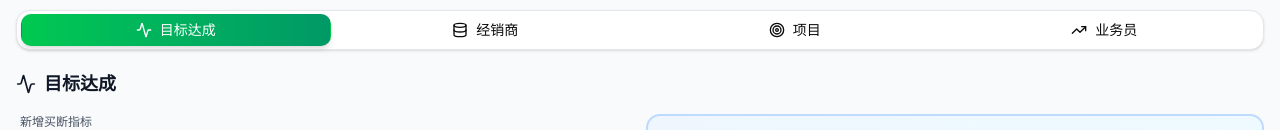
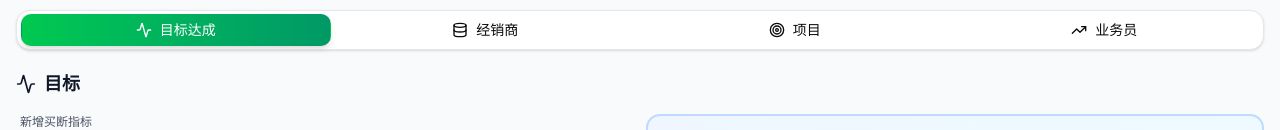
Before and after one commit to navylee1990/coze_jsc, a Next.js app: page /sales in a window 1280 px wide. Shown: the part 132-262 px from the top of the page. Built offline with nearby package versions, Linux system fonts and the light colour scheme.

Commit message:
feat: 将目标达成页面标题改为目标

```diff
--- a/src/app/sales/page.tsx
+++ b/src/app/sales/page.tsx
@@ -690,7 +690,7 @@ export default function SalesDashboard() {
           <div className="mb-4 flex items-center gap-4">
             <h2 className="text-lg font-semibold text-gray-900 flex items-center gap-2">
               <Activity className="w-5 h-5" />
-              目标达成
+              目标
             </h2>
           </div>
         {/* KPI指标 + 月度趋势分析 左右布局 */}
```
